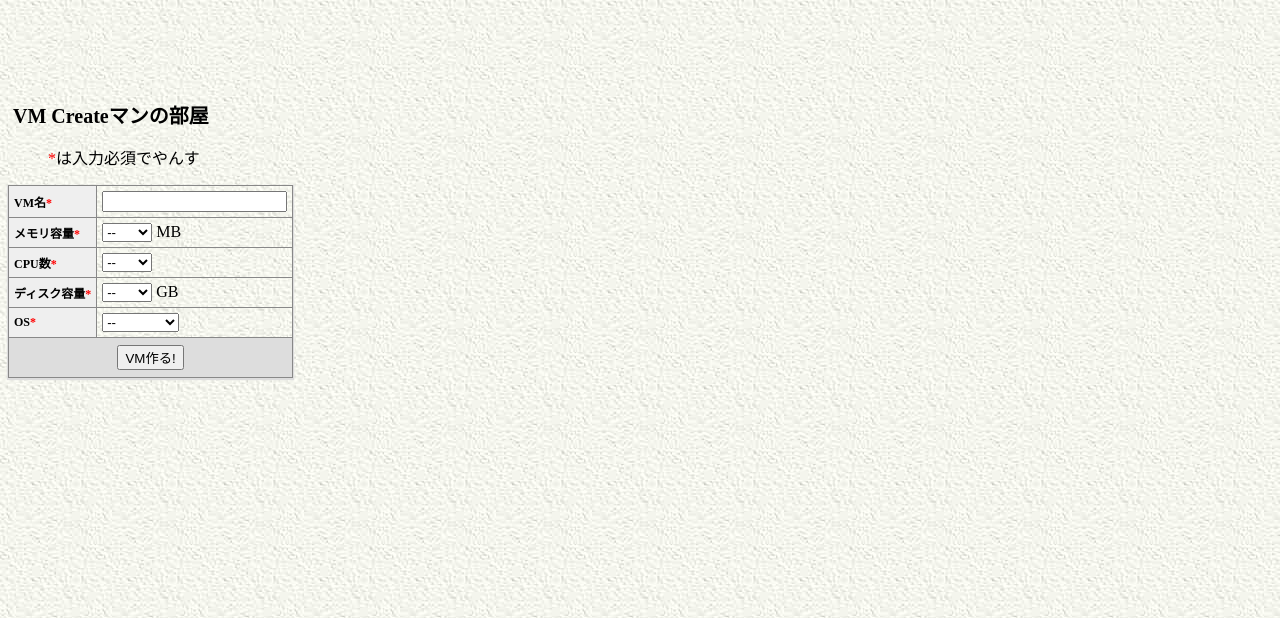
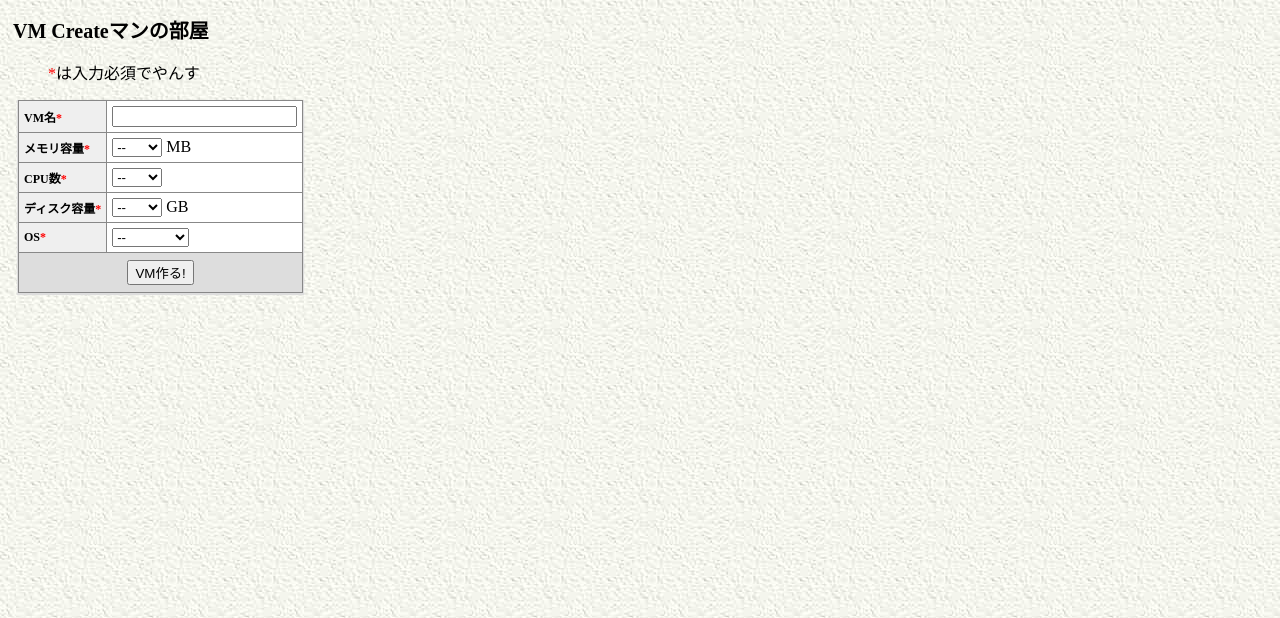
Before and after one commit to amiq11/cloud2014-A2, a Django app: page /vmmanager/create/ in a window 1280 px wide. Shown: the top 618 px of the page. Run offline with Django 3.2, Linux system fonts and the light colour scheme; parts of the project's set-up code (start-up, migrations or seed data) failed here and were passed over.

Commit message:
modify css

```diff
--- a/vmfront/vmmanager/static/vmmanager/create.css
+++ b/vmfront/vmmanager/static/vmmanager/create.css
@@ -1,6 +1,6 @@
 #content {
 	position: relative;
-	margin-top:100px;
+	margin-top:15px;
 }
 
 #content h1 {
@@ -15,6 +15,7 @@
 
 #vmcreate table {
 	box-shadow: 0px 1px 1px 1px #dddddd;
+	margin-left: 10px;
 }
 
 #vmcreate th, td {
@@ -33,6 +34,10 @@
 	text-align:center;
 }
 
+#vmcreate td {
+	background-color: #ffffff;
+}
+
 #vmcreate tr {
 	;
 }
```
